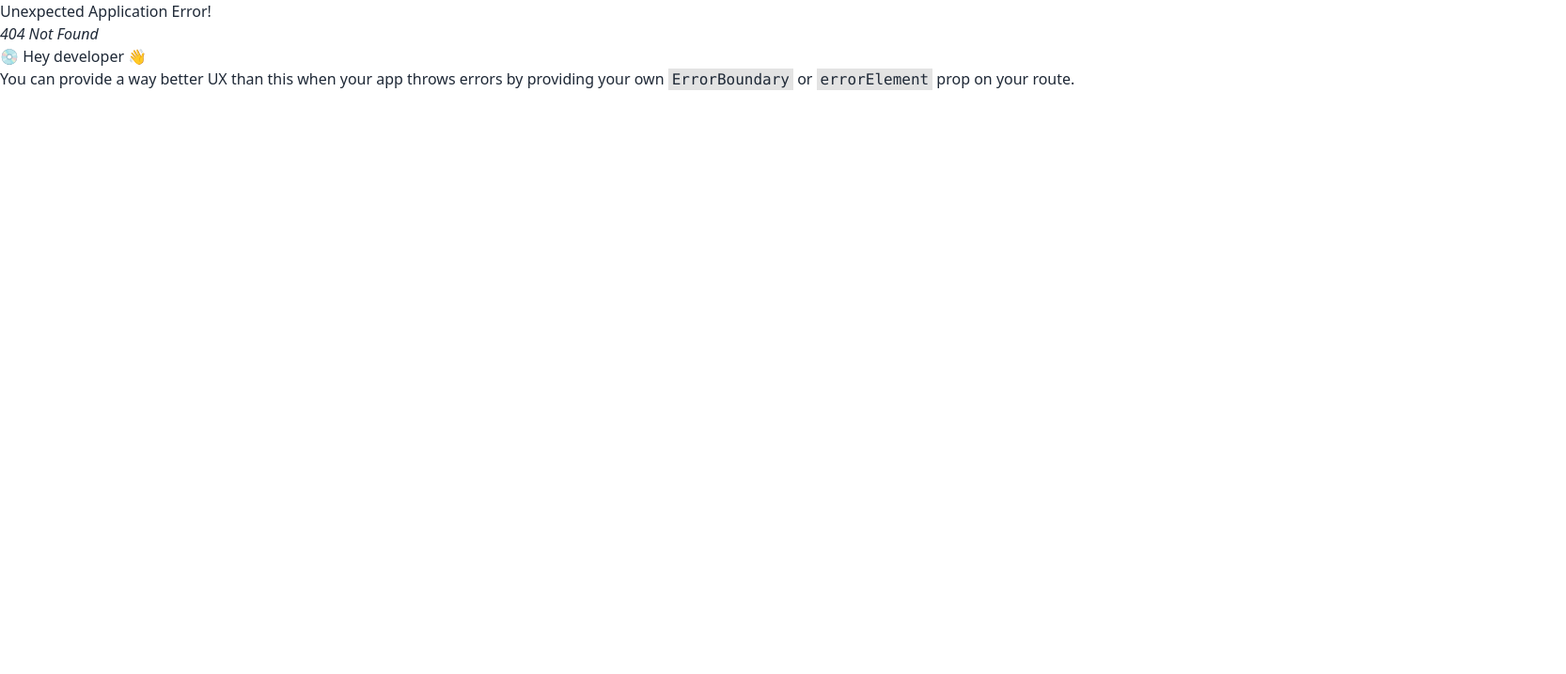
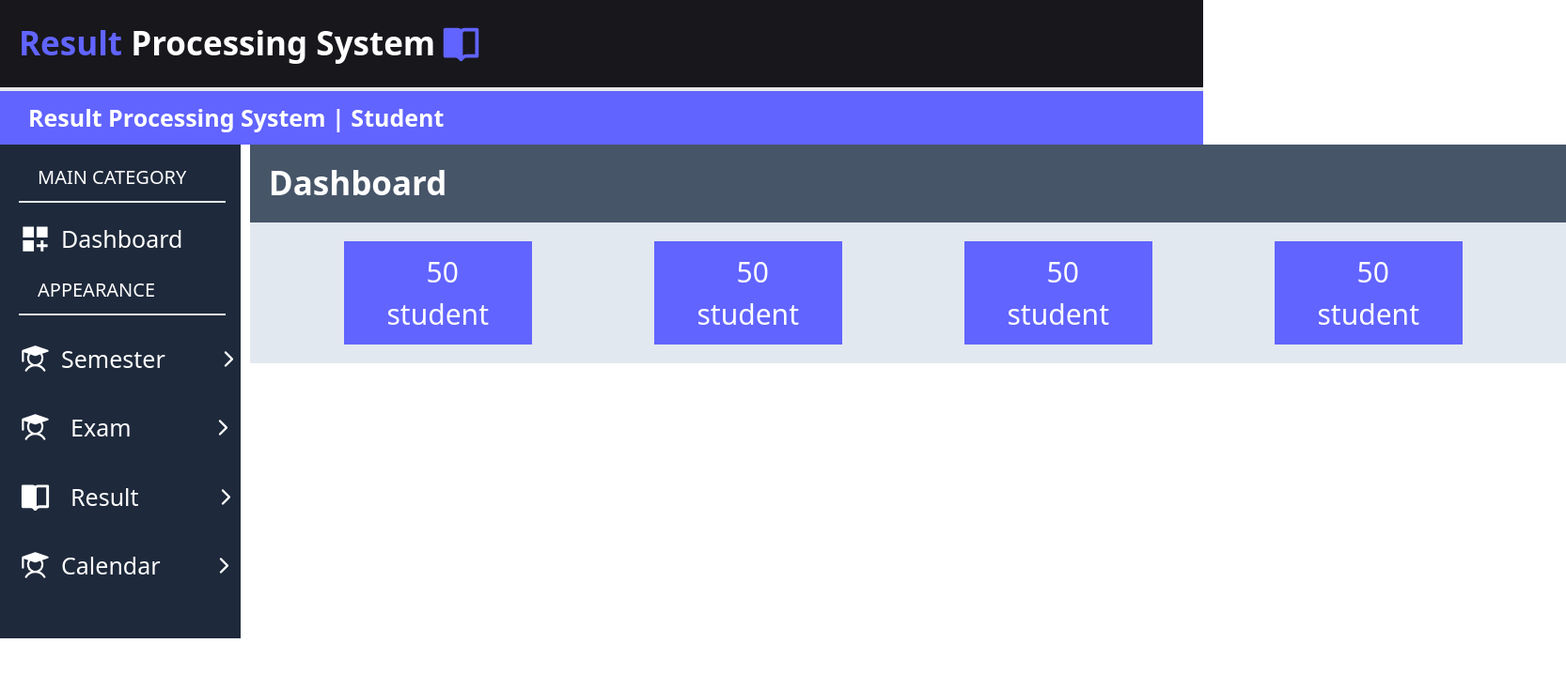
Before and after one commit to Zisan05/Result-Processing-System, a React (Vite) app: page /dashboard in a window 1280 px wide. Before the commit this address had no page. Shown: the top 718 px of the page at 94% size, 1666 px wide, since content can reach past the window. Built offline with nearby package versions, Linux system fonts and the light colour scheme.

Commit message:
Dashboard done

```diff
--- /dev/null
+++ b/src/Components/Dashboard Page/DashboardPage.jsx
@@ -0,0 +1,40 @@
+
+const DashboardPage = () => {
+    return (
+        <div className=" md:w-[500px] lg:w-[1400px] bg-slate-200">
+            <div className="bg-slate-600">
+                <h1 className="text-[35px] pl-[20px] font-semibold py-[15px] text-white">Dashboard</h1>
+            </div>
+
+            <div className="mt-[20px] grid md:grid-cols-2 lg:grid-cols-4 gap-[20px] ml-[50px] md:ml-[20px] lg:ml-[100px] pb-[20px] ">
+
+
+                <div className="bgpurple w-[200px]  py-[10px] ">
+                    <h1  className="text-[30px] pl-[10px] text-center text-white">50</h1>
+                    <h1 className="text-[30px] text-center text-white">student</h1>
+                </div>
+
+
+                <div className="bgpurple w-[200px]  py-[10px] ">
+                    <h1  className="text-[30px] pl-[10px] text-center text-white">50</h1>
+                    <h1 className="text-[30px] text-center text-white">student</h1>
+                </div>
+
+
+                <div className="bgpurple w-[200px]  py-[10px] ">
+                    <h1  className="text-[30px] pl-[10px] text-center text-white">50</h1>
+                    <h1 className="text-[30px] text-center text-white">student</h1>
+                </div>
+
+                <div className="bgpurple w-[200px]  py-[10px] ">
+                    <h1  className="text-[30px] pl-[10px] text-center text-white">50</h1>
+                    <h1 className="text-[30px] text-center text-white">student</h1>
+                </div>
+
+
+            </div>
+        </div>
+    );
+};
+
+export default DashboardPage;
--- /dev/null
+++ b/src/Components/Dashboard/DashBoard.jsx
@@ -0,0 +1,79 @@
+import { MdDashboardCustomize } from "react-icons/md";
+import { IoIosArrowForward } from "react-icons/io";
+import { PiStudentFill } from "react-icons/pi";
+import { BiSolidBookOpen } from "react-icons/bi";
+import { Outlet } from "react-router-dom";
+
+const DashBoard = () => {
+    return (
+        <div>
+            <div className="bgpurple py-[10px]">
+                <h1 className="text-[25px] pl-[30px] text-white font-semibold" >Result Processing System | Student</h1>
+            </div>
+
+{/* main deiv */}
+           <div className="flex flex-col md:flex-row gap-[10px]">
+
+         {/* dashboard part */}
+           <div className="bg-slate-800 text-white w-full md:w-[300px] pb-[50px]">
+
+           <h1 className="text-[20px] pl-[40px] mt-[20px]  ">MAIN CATEGORY</h1>
+
+<p className="border-t-2 w-[220px] ml-[20px] mt-[10px]"></p>
+
+                <div className="flex items-center gap-[10px] pl-[20px] pt-[20px]">
+                    <MdDashboardCustomize className="text-[35px]"></MdDashboardCustomize>
+                    <h1 className="text-[25px] focus:border-b-4" tabIndex="0">Dashboard</h1>
+                </div>
+
+                <div>
+                    <h1 className="text-[20px] pl-[40px] mt-[20px]  ">APPEARANCE</h1>
+
+                    <p className="border-t-2 w-[220px] ml-[20px] mt-[10px]"></p>
+
+
+                    <div className="flex items-center gap-[10px] pl-[20px] mt-[20px] py-[8px] focus:bg-indigo-600" tabIndex="1">
+                    <PiStudentFill  className="text-[35px]"></PiStudentFill >
+                    <h1 className="text-[25px]">Semester</h1>
+
+                    <IoIosArrowForward className="text-[25px] ml-[45px]"></IoIosArrowForward>
+                    </div>
+
+
+                    <div  className="flex items-center gap-[20px] pl-[20px] mt-[20px] py-[8px] focus:bg-indigo-600" tabIndex="1">
+                    <PiStudentFill  className="text-[35px]"></PiStudentFill >
+                    <h1 className="text-[25px]">Exam</h1>
+
+                    <IoIosArrowForward className="text-[25px] ml-[65px]"></IoIosArrowForward>
+                    </div>
+
+
+                    <div className="flex items-center gap-[20px] pl-[20px] mt-[20px] py-[8px] focus:bg-indigo-600" tabIndex="1">
+                    <BiSolidBookOpen  className="text-[35px]"></BiSolidBookOpen>
+                    <h1 className="text-[25px]">Result</h1>
+
+                    <IoIosArrowForward className="text-[25px] ml-[60px]"></IoIosArrowForward>
+                    </div>
+
+                    <div className="flex items-center gap-[10px] pl-[20px] mt-[20px] py-[8px] focus:bg-indigo-600" tabIndex="1">
+                    <PiStudentFill  className="text-[35px]"></PiStudentFill >
+                    <h1 className="text-[25px]">Calendar</h1>
+
+                    <IoIosArrowForward className="text-[25px] ml-[45px]"></IoIosArrowForward>
+                    </div>
+
+                </div>
+            </div>
+
+            {/* dashboard side part */}
+
+            <div>
+         <Outlet></Outlet>
+            </div>
+
+           </div>
+        </div>
+    );
+};
+
+export default DashBoard;
--- a/src/Components/NavBar/NavBar.jsx
+++ b/src/Components/NavBar/NavBar.jsx
@@ -7,7 +7,7 @@ const NavBar = () => {
             <h1 className="text-[18px] md:text-[35px] text-white md:pl-[20px] font-bold"><span className="purple">Result</span> Processing System</h1>
             <BiSolidBookOpen className="purple text-[30px] md:text-[45px]"></BiSolidBookOpen>
             </div>
-            <button className="text-white bgpurple text-[20px] px-[10px] md:px-[30px] py-[3px] rounded-[30px] md:mr-[40px] font-semibold ">Home</button>
+            {/* <button className="text-white bgpurple text-[20px] px-[10px] md:px-[30px] py-[3px] rounded-[30px] md:mr-[40px] font-semibold ">Home</button> */}
         </div>
     );
 };
```
Also changed, not shown: src/main.jsx (+17 -2 lines), vercel.json (added).
